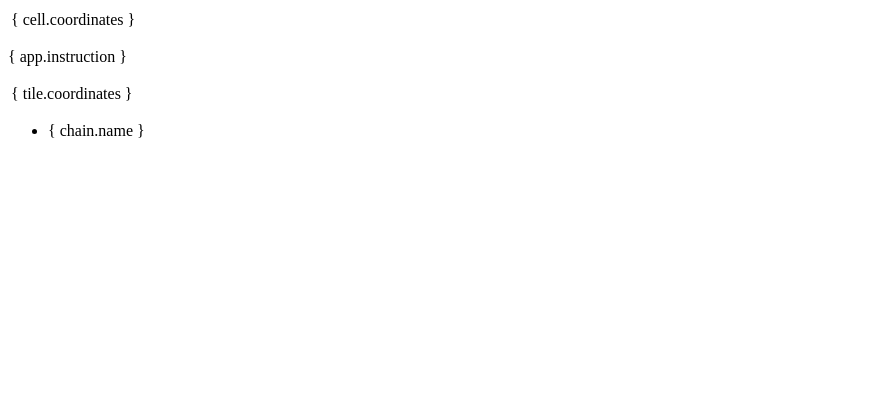
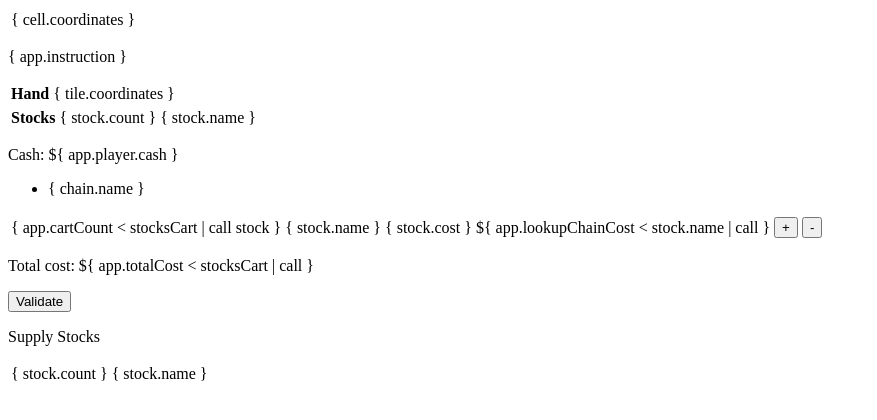
Before and after one commit to nwself/ack-wire, a Django app: template game/templates/games/game.html in a window 1280 px wide. Shown: the top 420 px of the page, without its empty margins (0-877 px from the left). Run offline with Django 3.2, Linux system fonts and the light colour scheme; the template is opened without the code that fills it, so the values that code supplies are empty.

Commit message:
Add buy stocks round trip

```diff
--- a/game/consumers.py
+++ b/game/consumers.py
@@ -4,7 +4,7 @@
 from asgiref.sync import async_to_sync
 from channels.generic.websocket import JsonWebsocketConsumer
 
-from .views import PlayTileAction, DeclareChainAction, ActionForbiddenException
+from .views import PlayTileAction, DeclareChainAction, BuyStocksAction, ActionForbiddenException
 
 
 logger = logging.getLogger(__file__)
@@ -28,6 +28,9 @@
             elif content['action'] == 'declare_chain':
                 print("{} {} {}".format(self.game_pk, self.user, content['body']['chain']))
                 action = DeclareChainAction(self.game_pk, self.user, content['body']['chain'])
+            elif content['action'] == 'buy_stocks':
+                print("{} {} {}".format(self.game_pk, self.user, content['body']['stocks']))
+                action = BuyStocksAction(self.game_pk, self.user, content['body']['stocks'])
             else:
                 logger.error("In receive got unknown action {} body {}".format(content['action'], content['body']))
 
--- a/game/models.py
+++ b/game/models.py
@@ -41,8 +41,8 @@
         'chains': {c: 0 for c in chains},
         'hotels': {},   # will look like "A10": "Festival"
         'players': [{
-            'cash': 500,
-            'stocks': {},
+            'cash': 5000,
+            'stocks': {c: 0 for c in chains},
             'tiles': [],
             'username': user.username,
         } for user in users],       # clients shouldn't have all of this
--- a/game/static/css/game.css
+++ b/game/static/css/game.css
@@ -13,6 +13,7 @@
 
 td.American {
   background-color: blue;
+  color: white;
 }
 
 td.Festival {
--- a/game/static/game.js
+++ b/game/static/game.js
@@ -22,13 +22,44 @@
     console.error('Chat socket closed unexpectedly');
 };
 
-
 var app = {
     board: [],
     hand: [],
+    playerStocks: [],
     instruction: '',
+    stocksCart: [],
     play_tile: function () {
         console.log(arguments);
+    },
+    buyStocks: function () {
+        console.log(arguments);
+        fsm.buyStocks();
+    },
+    totalCost: function () {
+        return app.stocksCart.reduce(function (prev, stock) {
+            return prev + app.lookupChainCost(fsm.acquire, stock.name);
+        }, 0);
+    },
+    canAddStock: function (stock) {
+        return (app.stocksCart.length < 3) &&
+            (app.lookupChainCost(stock.name) + app.totalCost() <= app.player.cash);
+            // (app.supply.stocks[stock.name] )
+            // TODO also need to check that there are enough in the supply here
+    },
+    hasNone: function (stock) {
+        console.log("Computing hasNone for", stock);
+        return app.stocksCart.filter(function (s) {
+            return stock.name == s.name;
+        }).length == 0;
+    },
+    lookupChainCost: function(chainName) {
+
+        return 200;
+    },
+    cartCount: function (stock) {
+        return app.stocksCart.reduce(function (prev, s) {
+            return prev + ((s.name == stock.name) ? 1 : 0);
+        }, 0);
     }
 };
 
@@ -93,7 +124,38 @@
         'buy_stocks': {
             _onEnter: function () {
                 app.instruction = "Buy stocks.";
+
+                app.stocksCart = [];
+                app.showAvailableStocks = true;
+                app.availableStocks = Object.keys(fsm.acquire.chains).filter(function (chainName) {
+                    return fsm.acquire.chains[chainName] > 0;
+                }).map(function (chainName) {
+                    return new Stock({
+                        name: chainName,
+                        available: fsm.acquire.supply.stocks[chainName],
+                    })
+                })
             },
+
+            'buy_stocks': function () {
+                var stocks = app.stocksCart.map(function (stock) {
+                    return stock.name;
+                });
+                console.log("Here in fsm buying stocks", stocks);
+                chatSocket.send(JSON.stringify({
+                    action: 'buy_stocks',
+                    body: {
+                        stocks: stocks
+                    }
+                }));
+            },
+
+            _onExit: function () {
+                app.showAvailableStocks = false;
+            }
+        },
+        'waiting': {
+
         }
     },
 
@@ -116,22 +178,36 @@
             app.board.push(row);
         }
 
-
-        var thisPlayer = acquire.players.filter(function (player) {
+        app.player = acquire.players.filter(function (player) {
             return player.username === username;
         });
 
-        if (thisPlayer.length !== 0) {
-            thisPlayer = thisPlayer[0];
-            app.hand = thisPlayer.tiles.sort().map(function (coordinates) {
+        if (app.player.length !== 0) {
+            app.player = app.player[0];
+            app.hand = app.player.tiles.sort().map(function (coordinates) {
                 return new Tile({
                     coordinates: coordinates
                 });
             });
         } else {
-            thisPlayer = null;
+            app.player = null;
         }
 
+        app.playerStocks = Object.keys(app.player.stocks).filter(function (stockName) {
+            return app.player.stocks[stockName] > 0;
+        }).map(function (stockName) {
+            return {
+                name: stockName,
+                count: app.player.stocks[stockName]
+            };
+        });
+
+        app.supplyStocks = Object.keys(app.player.stocks).map(function (stockName) {
+            return {
+                name: stockName,
+                count: acquire.supply.stocks[stockName]
+            };
+        });
 
         if (acquire.state.player == username) {
             this.transition(acquire.state.state);
@@ -148,16 +224,16 @@
     tileClicked: function (tile) {
         this.handle('tile_clicked', tile);
     },
+
+    buyStocks: function (tile) {
+        this.handle('buy_stocks');
+    },
 });
 
 
 function Cell(obj) {
     this.coordinates = obj.coordinates;
     this.chain = obj.chain;
-
-    if (this.chain) {
-      console.log(this.coordinates, this.chain);
-    }
 }
 
 
@@ -181,6 +257,35 @@
     fsm.chainClicked(model.chain);
 }
 
+
+function Stock(obj) {
+    this.name = obj.name;
+    this.available = obj.available;
+}
+
+Stock.prototype.decrement = function (event, model) {
+    console.log("Would like to decrement", model.stock.name);
+    // fsm.chainClicked(model.chain);
+    var index = app.stocksCart.map(function (stock) {
+        return stock.name;
+    }).indexOf(model.stock.name);
+
+    if (index > -1) {
+      app.stocksCart.splice(index, 1);
+    }
+}
+Stock.prototype.increment = function (event, model) {
+    console.log("Would like to increment", model.stock.name);
+    // fsm.chainClicked(model.chain);
+    app.stocksCart.push(model.stock);
+    // app.stocksCart = [model.stock];
+}
+Stock.prototype.hasNone = function () {
+    var thisName = this.name;
+    return app.stocksCart.filter(function (stock) {
+        return stock.name == thisName;
+    }).length == 0;
+}
 
 fsm.handleNewState(state);
 
--- a/game/templates/games/game.html
+++ b/game/templates/games/game.html
@@ -34,23 +34,61 @@
     <table>
       <tbody>
       <tr>
+        <th>Hand</th>
         <td rv-each-tile="app.hand" rv-on-click="tile.play">{ tile.coordinates }</td>
       </tr>
       </tbody>
     </table>
+    <table>
+      <tbody>
+      <tr>
+        <th>Stocks</th>
+        <td rv-each-stock="app.playerStocks">{ stock.count } { stock.name }</td>
+      </tr>
+      </tbody>
+    </table>
+    <p>Cash: ${ app.player.cash }</p>
   </div>
 
   <div id="shop">
-    <div id="chains" rv-show="app.showAvailableChains">
+    <div id="shop-chains" rv-show="app.showAvailableChains">
       <ul>
         <li rv-each-chain="app.availableChains" rv-on-click="chain.declare">{ chain.name }</li>
       </ul>
     </div>
+    <div id="shop-stocks" rv-show="app.showAvailableStocks">
+      <table>
+        <tbody>
+          <tr rv-each-stock="app.availableStocks">
+            <td>{ app.cartCount < stocksCart | call stock }</td>
+            <td>{ stock.name }</td>
+            <td>{ stock.cost }</td>
+            <td>${ app.lookupChainCost < stock.name | call }</td>
+            <td><button rv-on-click="stock.increment" rv-enabled="app.canAddStock < stocksCart | call stock">+</button>
+            <td><button rv-on-click="stock.decrement" rv-disabled="app.hasNone < stocksCart | call stock">-</button>
+          </div>
+        </tbody>
+      </table>
+      <div>
+        <p>
+          Total cost: ${ app.totalCost < stocksCart | call }
+        </p>
+        <button rv-on-click="app.buyStocks">Validate</button>
+      </div>
+    </div>
   </div>
 
   <div id="supply">
-    <div id="chains">
-
+    <div id="supply-chains">
+      <p>Supply Stocks</p>
+      <table>
+        <tbody>
+        <tr rv-each-stock="app.supplyStocks">
+          <td>{ stock.count }</td>
+          <td>{ stock.name }</td>
+        </tr>
+        </tbody>
+      </table>
     </div>
   </div>
 
```
Also changed, not shown: game/views.py (+76 -15 lines).
